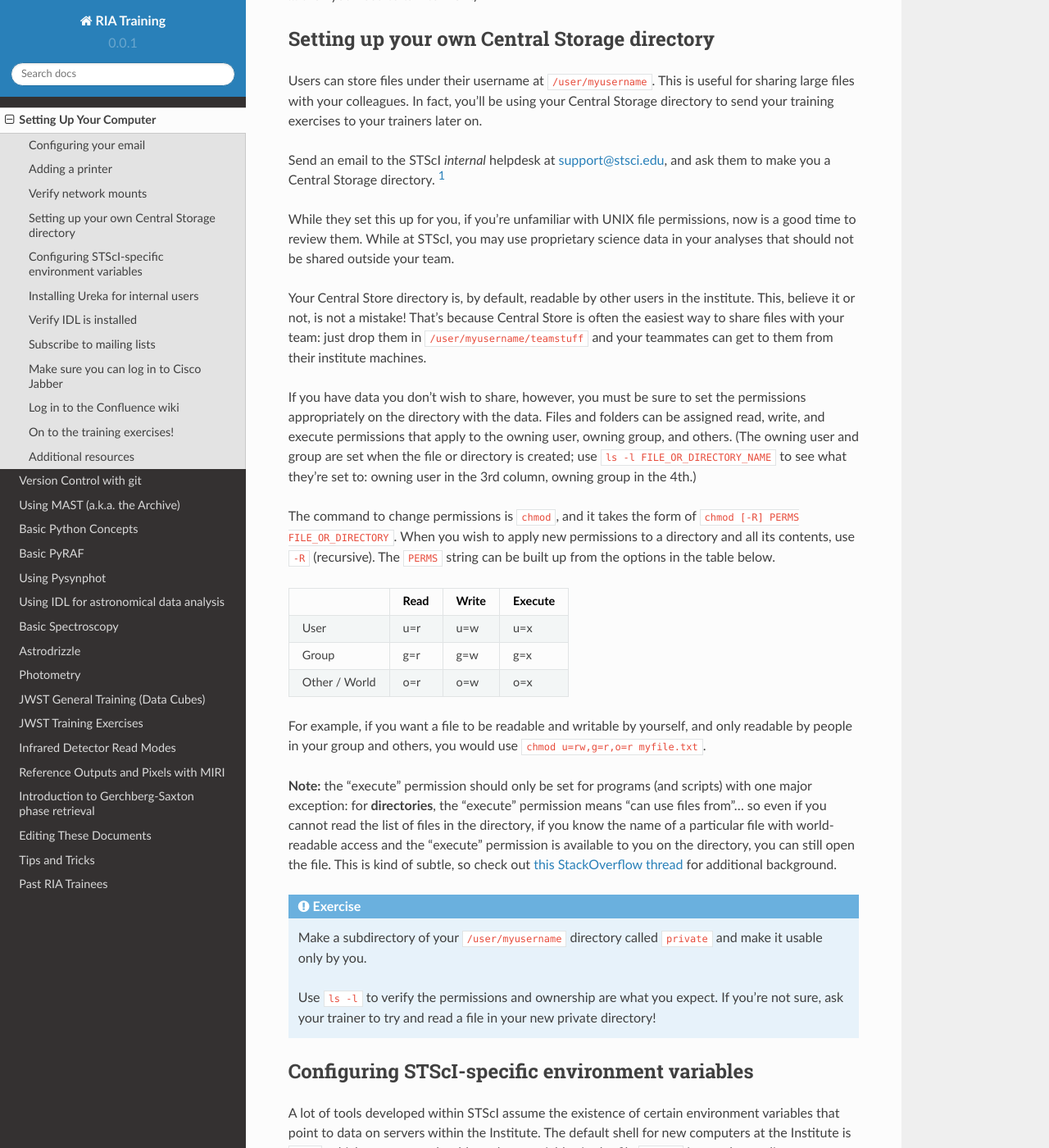
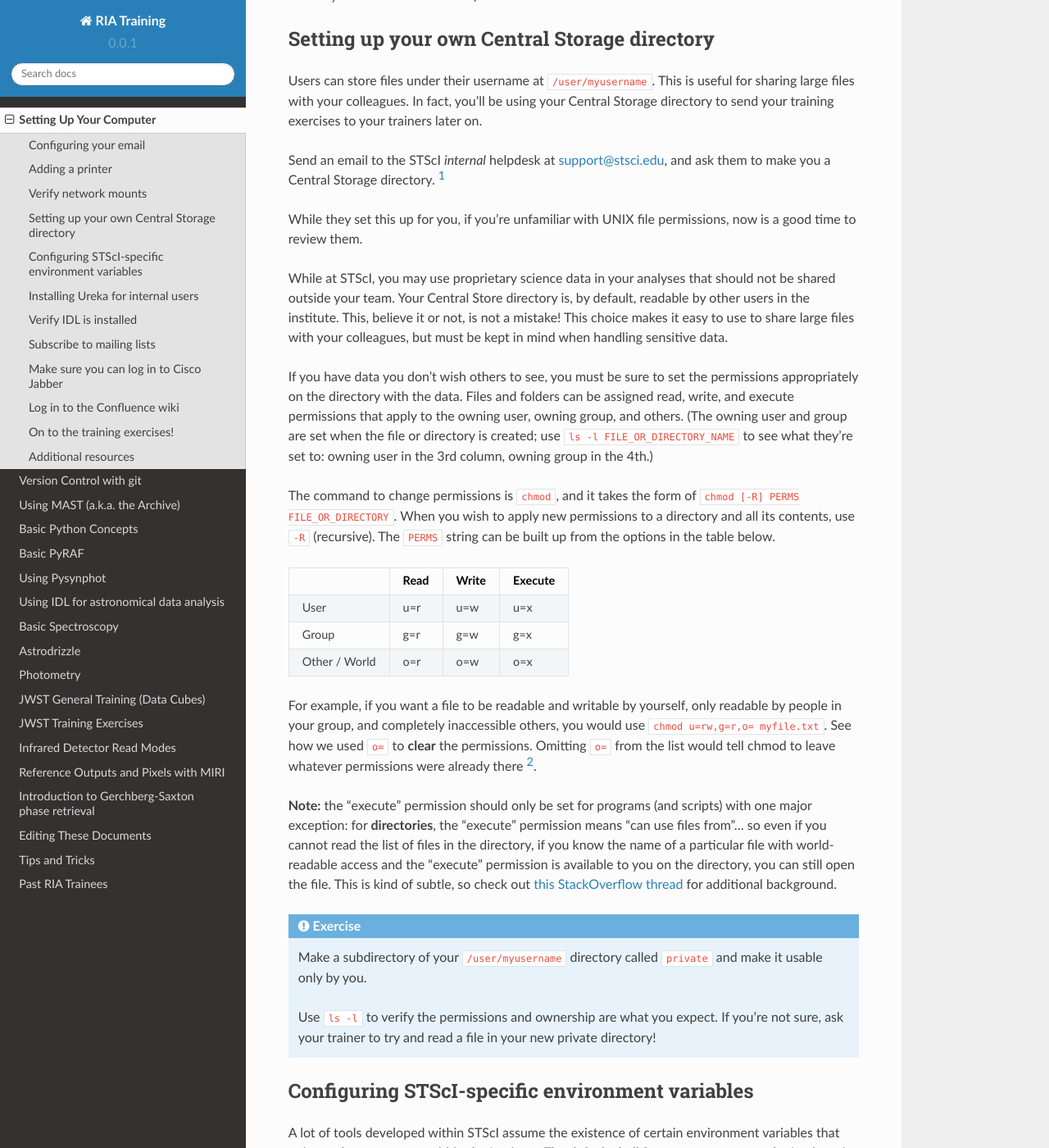
Before and after one commit to staceybright/training-library, a Sphinx documentation site: the page built from source/computer_setup.txt, in a window 1280 px wide and 1400 px high, scrolled down 1245 px. Shown: the whole window at 82% size. Built offline with Sphinx 7.4.7 and the Read the Docs theme 2.0.0, drawn with Linux system fonts in a browser that asks for light colours; some of the changed text lies outside the part shown.

Commit message:
computer setup: Revise chmod example, add umask footnote, minor edits

```diff
--- a/source/computer_setup.txt
+++ b/source/computer_setup.txt
@@ -47,11 +47,11 @@ Users can store files under their username at ``/user/myusername``. This is usef
 
 Send an email to the STScI *internal* helpdesk at support@stsci.edu, and ask them to make you a Central Storage directory. [#externalhelpdesk]_
 
-While they set this up for you, if you're unfamiliar with UNIX file permissions, now is a good time to review them. While at STScI, you may use proprietary science data in your analyses that should not be shared outside your team.
+While they set this up for you, if you're unfamiliar with UNIX file permissions, now is a good time to review them.
 
-Your Central Store directory is, by default, readable by other users in the institute. This, believe it or not, is not a mistake! That's because Central Store is often the easiest way to share files with your team: just drop them in ``/user/myusername/teamstuff`` and your teammates can get to them from their institute machines.
+While at STScI, you may use proprietary science data in your analyses that should not be shared outside your team. Your Central Store directory is, by default, readable by other users in the institute. This, believe it or not, is not a mistake! This choice makes it easy to use to share large files with your colleagues, but must be kept in mind when handling sensitive data.
 
-If you have data you don't wish to share, however, you must be sure to set the permissions appropriately on the directory with the data. Files and folders can be assigned read, write, and execute permissions that apply to the owning user, owning group, and others. (The owning user and group are set when the file or directory is created; use ``ls -l FILE_OR_DIRECTORY_NAME`` to see what they're set to: owning user in the 3rd column, owning group in the 4th.)
+If you have data you don't wish others to see, you must be sure to set the permissions appropriately on the directory with the data. Files and folders can be assigned read, write, and execute permissions that apply to the owning user, owning group, and others. (The owning user and group are set when the file or directory is created; use ``ls -l FILE_OR_DIRECTORY_NAME`` to see what they're set to: owning user in the 3rd column, owning group in the 4th.)
 
 The command to change permissions is ``chmod``, and it takes the form of ``chmod [-R] PERMS FILE_OR_DIRECTORY``. When you wish to apply new permissions to a directory and all its contents, use ``-R`` (recursive). The ``PERMS`` string can be built up from the options in the table below.
 
@@ -65,7 +65,7 @@ The command to change permissions is ``chmod``, and it takes the form of ``chmod
 |  Other / World | o=r   | o=w   | o=x     |
 +----------------+-------+-------+---------+
 
-For example, if you want a file to be readable and writable by yourself, and only readable by people in your group and others, you would use ``chmod u=rw,g=r,o=r myfile.txt``.
+For example, if you want a file to be readable and writable by yourself, only readable by people in your group, and completely inaccessible others, you would use ``chmod u=rw,g=r,o= myfile.txt``. See how we used ``o=`` to **clear** the permissions. Omitting ``o=`` from the list would tell chmod to leave whatever permissions were already there [#umask]_.
 
 **Note:** the "execute" permission should only be set for programs (and scripts) with one major exception: for **directories**, the "execute" permission means "can use files from"... so even if you cannot read the list of files in the directory, if you know the name of a particular file with world-readable access and the "execute" permission is available to you on the directory, you can still open the file. This is kind of subtle, so check out `this StackOverflow thread <http://unix.stackexchange.com/questions/21251/how-do-directory-permissions-in-linux-work>`_ for additional background.
 
@@ -181,3 +181,4 @@ Additional resources
 .. rubric:: Footnotes
 
 .. [#externalhelpdesk] There's an *external* helpdesk too, help@stsci.edu. For IT issues, though, you want the internal one. The external one is for astronomers to ask questions about things like the archive, SSB software, data characteristics, and the like.
+.. [#umask] Files are created with a default set of permissions set by your "umask", which will most likely make them world-readable by default. See `this Wikipedia article <https://en.wikipedia.org/wiki/Umask>`_ if you're really curious.
```
